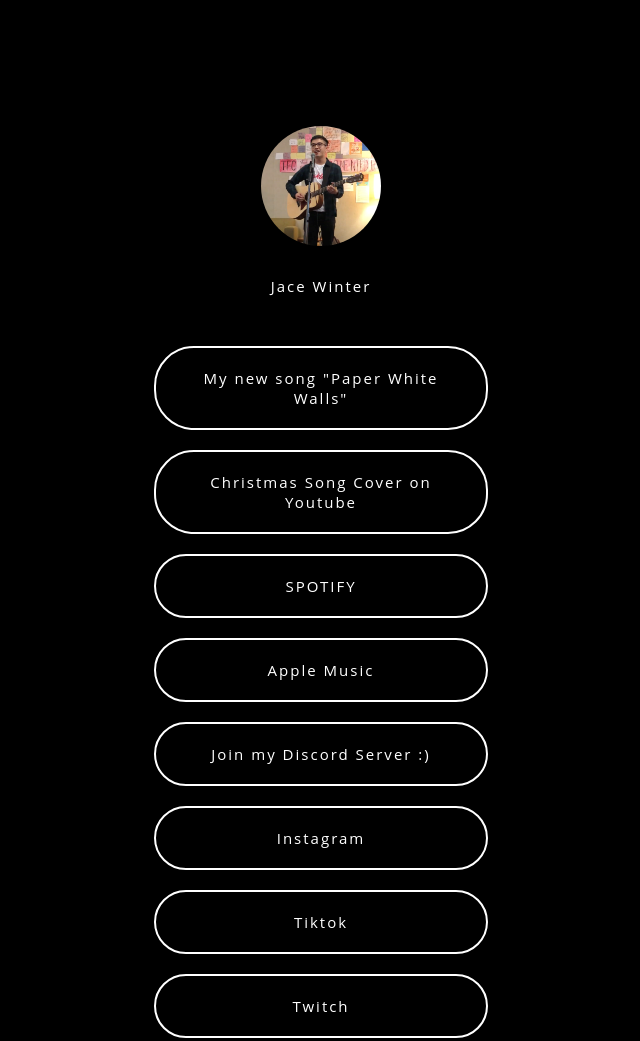
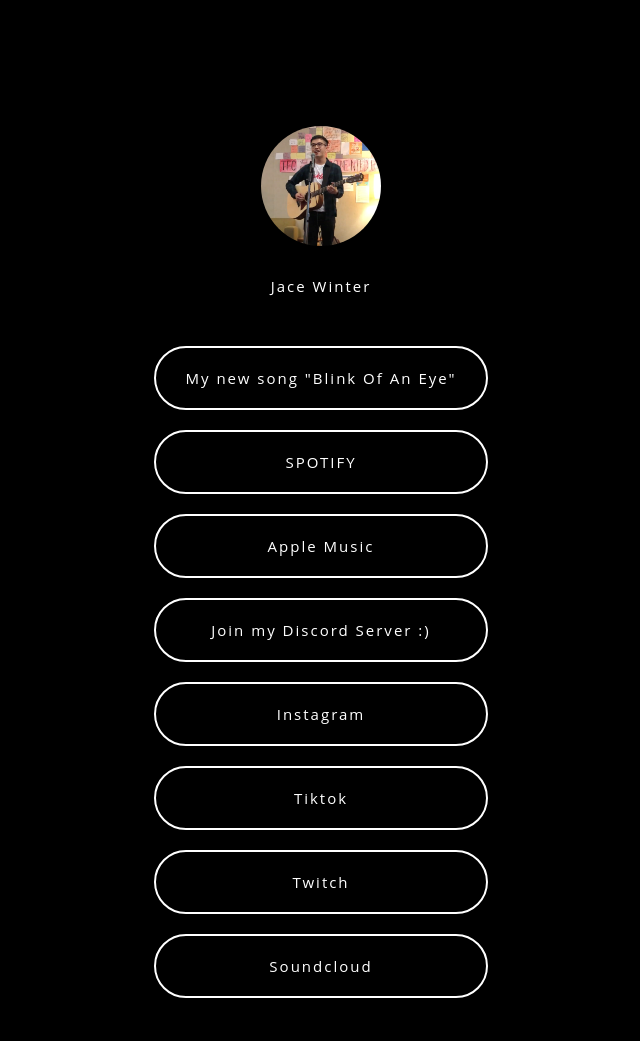
Before and after one commit to jacewinter/jacewinter.github.io, a plain HTML site: page index.html in a window 1280 px wide. Shown: the top 1041 px of the page, without its empty margins (319-959 px from the left). Drawn offline with Linux system fonts and the light colour scheme.

Commit message:
Update index.html

```diff
--- a/index.html
+++ b/index.html
@@ -11,8 +11,7 @@
 <!-- Profile name-->
 <div class="profile-name">Jace Winter</div>
 <!-- Links-->
-<a href="https://onerpm.link/806287475141" class="links">My new song "Paper White Walls"</a>
-<a href="https://www.youtube.com/watch?v=X5ygUBZoIS4" class="links">Christmas Song Cover on Youtube</a>
+<a href="https://open.spotify.com/track/6Zye9yQwBFo49HalyNSygL?si=de27ece767e34525" class="links">My new song "Blink Of An Eye"</a>
 <a href="https://open.spotify.com/artist/5xdImw7qBLc0z1HfGI8OYW" class="links">SPOTIFY</a>
 <a href="https://music.apple.com/us/artist/jace-winter/1584469911" class="links">Apple Music</a>
 <a href="https://discord.gg/WFQUXEuYzK" class="links">Join my Discord Server :)</a>
```
